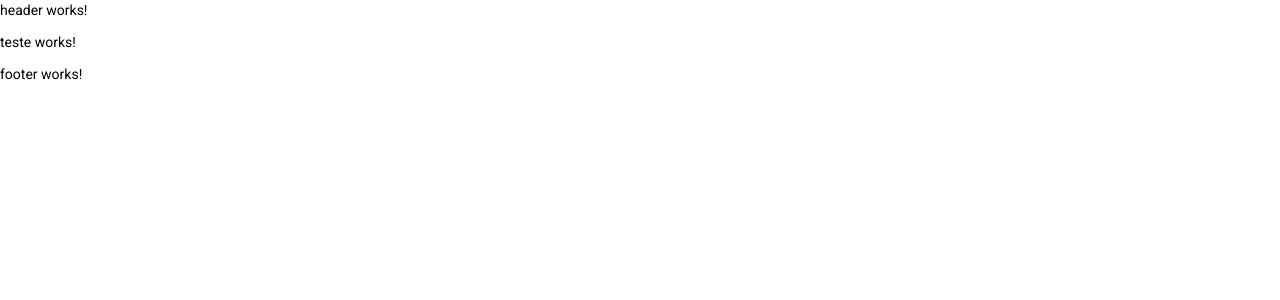
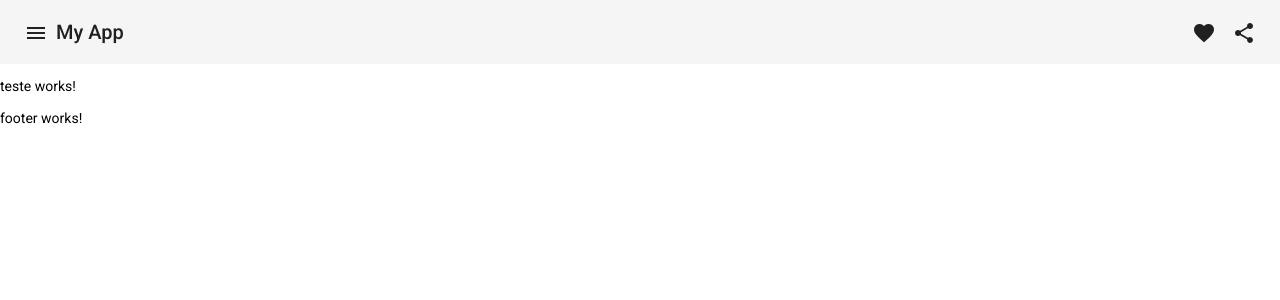
Before and after one commit to tercette/delivery, an Angular app: page /home in a window 1280 px wide. Shown: the top 300 px of the page. Built offline with nearby package versions, Linux system fonts and the light colour scheme.

Commit message:
header implemented

```diff
--- a/src/app/header/header.component.html
+++ b/src/app/header/header.component.html
@@ -1,3 +1,15 @@
 <p>
-  header works!
+  <mat-toolbar>
+   <button mat-icon-button class="example-icon" aria-label="Example icon-button with menu icon">
+    <mat-icon>menu</mat-icon>
+  </button>
+  <span>My App</span>
+  <span class="example-spacer"></span>
+  <button mat-icon-button class="example-icon favorite-icon" aria-label="Example icon-button with heart icon">
+    <mat-icon>favorite</mat-icon>
+  </button>
+  <button mat-icon-button class="example-icon" aria-label="Example icon-button with share icon">
+   <mat-icon>share</mat-icon>
+ </button>
+</mat-toolbar>
 </p>
--- a/src/app/header/header.component.scss
+++ b/src/app/header/header.component.scss
@@ -0,0 +1,3 @@
+.example-spacer {
+  flex: 1 1 auto;
+}
```
